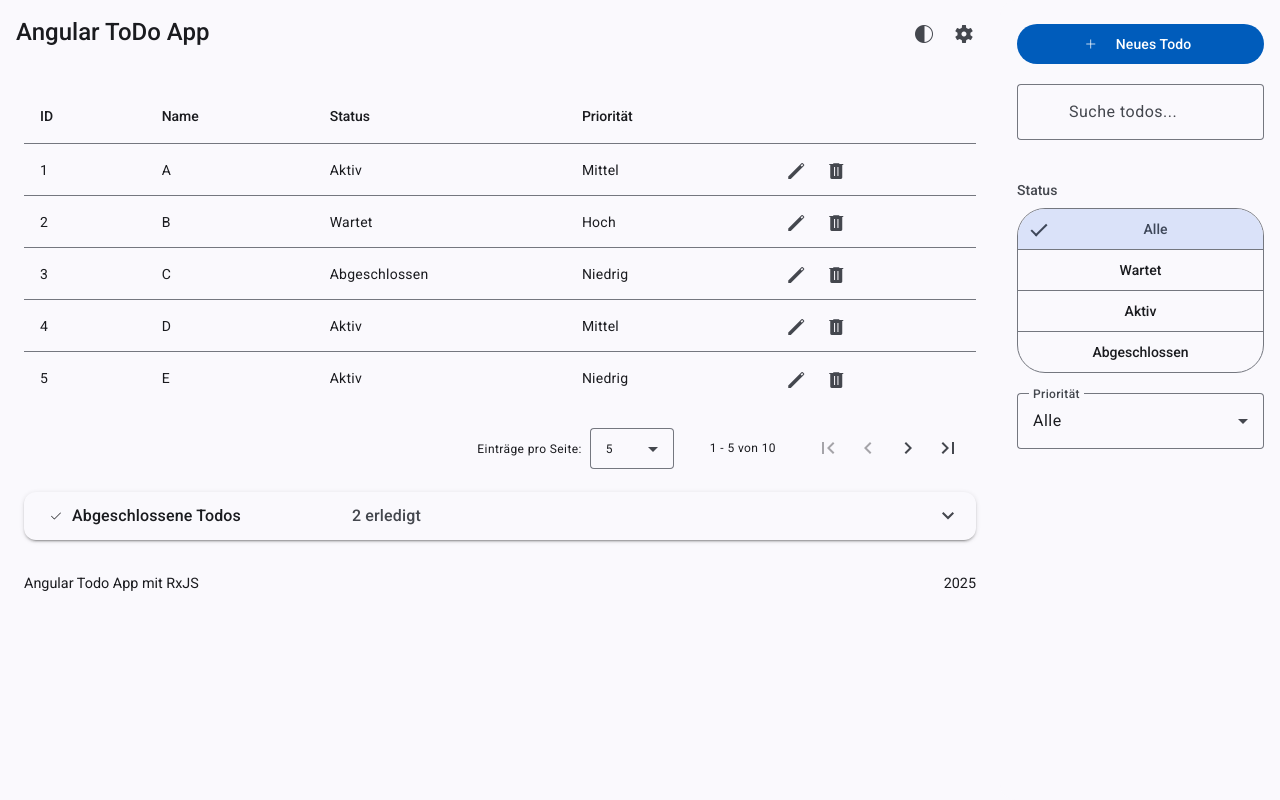
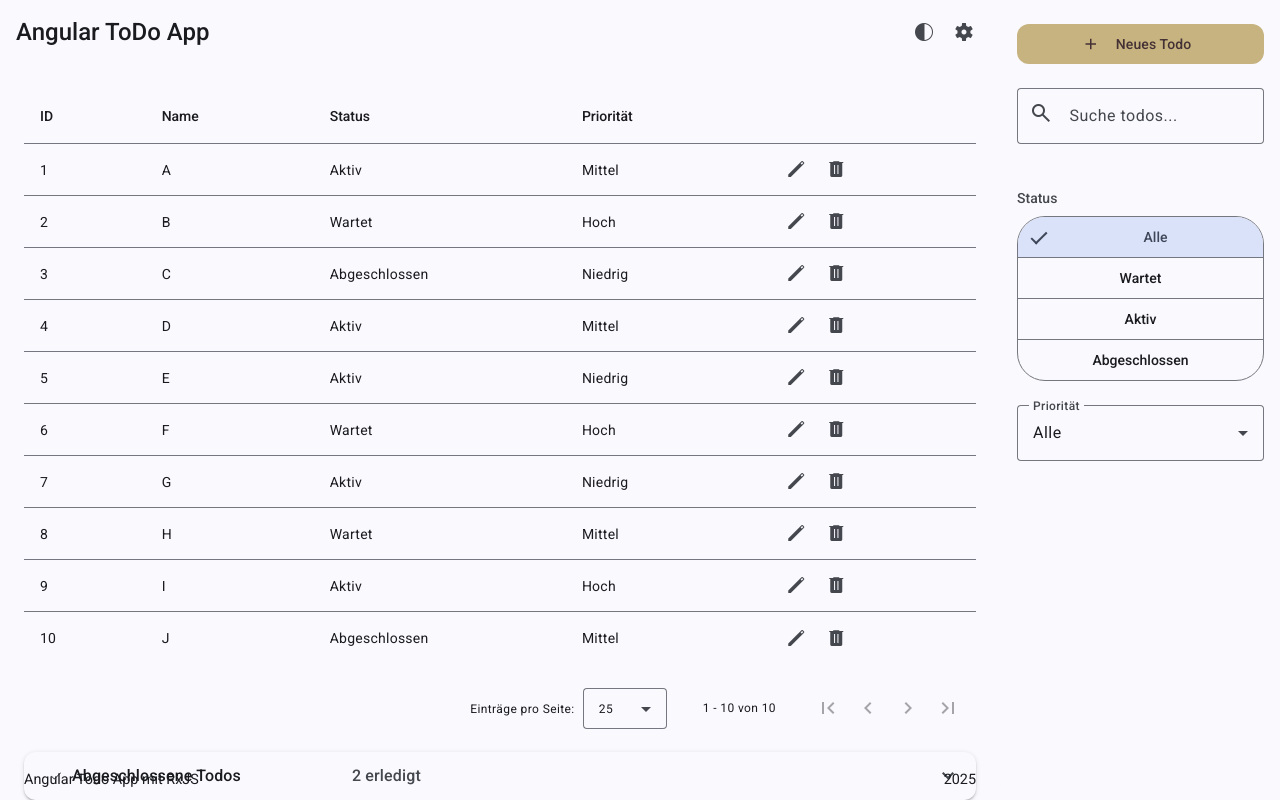
Before and after one commit to oibafbruh/rxjs-todo, an Angular app: page / in a window 1280 px wide. Built offline with nearby package versions, Linux system fonts and the light colour scheme.

Commit message:
Farben geändert und Icons zentriert

```diff
--- a/src/app/components/form/form.component.css
+++ b/src/app/components/form/form.component.css
@@ -2,6 +2,15 @@
 form {
   display: flex;
   flex-direction: column;
+}
+
+button {
+  display: flex;
+  align-items: center;
+  justify-content: center;
+  gap: 8px;
+  background-color: #C7B37F;
+  color: #443135;
 }
 
 .form-name {
--- a/src/app/components/header/header.component.css
+++ b/src/app/components/header/header.component.css
@@ -5,6 +5,15 @@
 .header-title {
   font-size: 1.5rem;
   font-weight: 500;
+}
+
+.mat-icon {
+  display: inline;
+  align-items: center;
+}
+
+.mat-mdc-icon-button {
+  padding: calc(5.5px);
 }
 
 mat-toolbar mat-icon {
--- a/src/app/components/settings/settings.component.css
+++ b/src/app/components/settings/settings.component.css
@@ -1,6 +1,24 @@
 
 .warn-button {
     background-color: rgb(217, 0, 0);
+}
+
+.settings-button {
+  display: flex;
+  align-items: center;
+  justify-content: center;
+  gap: 8px;
+  background-color: #C7B37F;
+  color: #443135;
+}
+
+.close {
+    color: #443135;
+}
+
+.close:hover {
+    color: #C7B37F;
+    background-color: grey;
 }
 
 mat-icon {
@@ -9,7 +27,7 @@ mat-icon {
     font-size: 24px;
 
     font-variation-settings:
-        "wght" 200,
+        "wght" 400,
         "GRAD" 0,
         "FILL" 0,
         "opsz" 24;
--- a/src/app/components/settings/settings.component.html
+++ b/src/app/components/settings/settings.component.html
@@ -4,7 +4,7 @@
   <hr>
 
   <p>Lösche alle Änderungen</p>
-  <button mat-flat-button matTooltip="Todos zurücksetzen" color="warn" (click)="onResetStorage()">
+  <button class="settings-button" mat-flat-button matTooltip="Todos zurücksetzen" color="warn" (click)="onResetStorage()">
     <mat-icon class="reset">history</mat-icon>
     Todos zurücksetzen
   </button>
@@ -27,6 +27,6 @@
   </div> -->
 </div>
 
-<div mat-dialog-actions align="end">
-  <button mat-button (click)="onClose()">Schließen</button>
+<div  mat-dialog-actions align="end">
+  <button class="close" mat-button (click)="onClose()">Schließen</button>
 </div>
--- a/src/app/components/sidenav/sidenav.component.css
+++ b/src/app/components/sidenav/sidenav.component.css
@@ -1,40 +1,88 @@
+/* Main container */
 .filter-panel {
   display: flex;
   flex-direction: column;
-  gap: 20px;
+  gap: 24px;
   padding: 24px 16px;
 }
 
-.sidenav-section {
+/* Sections */
+.filter-section {
   display: flex;
   flex-direction: column;
 }
 
+.filter-section mat-label {
+  margin-bottom: 8px;
+  font-weight: 500;
+}
+
+.mat-mdc-icon-button {
+  padding: calc(5px);
+}
+
+.mat-icon {
+  display: inline;
+  align-items: center;
+}
+
+/* Full width inputs/buttons */
 .search-field,
 .priority-field,
 .new-todo button {
   width: 100%;
+  display: inline;
 }
 
-.sidenav-section mat-label {
-  margin-bottom: 8px;
-  font-weight: 500;
-}
+/* Add Todo Button */
 .new-todo button {
   display: flex;
   align-items: center;
   justify-content: center;
   gap: 8px;
+  background-color: #c7b37f;
+  color: #443135;
+  border-radius: 12px;
 }
 
+/* --- ✅ FIXED TOGGLE GROUP STYLING --- */
+:host ::ng-deep .mat-mdc-button-toggle-group {
+  border: 1px solid #c7b37f !important;
+  border-radius: 16px !important;
+  overflow: hidden;
+}
+
+/* Remove separators between toggles */
+:host ::ng-deep .mat-mdc-button-toggle + .mat-mdc-button-toggle {
+  border-left: none !important;
+}
+
+/* Default state */
+:host ::ng-deep .mat-mdc-button-toggle {
+  background: #fafafa;
+  color: #443135;
+  font-weight: 500;
+}
+
+/* Selected state */
+:host ::ng-deep .mat-mdc-button-toggle.mat-mdc-button-toggle-checked {
+  background-color: #c7b37f !important;
+}
+
+/* Selected label color */
+:host ::ng-deep .mat-mdc-button-toggle.mat-mdc-button-toggle-checked .mat-mdc-button-toggle-label-text {
+  color: black !important;
+}
+
+/* Remove hover ripple discolor */
 mat-icon {
 
     font-family: "Material Symbols Outlined";
     font-size: 24px;
 
     font-variation-settings:
-        "wght" 200,
+        "wght" 400,
         "GRAD" 0,
-        "FILL" 1,
+        "FILL" 0,
         "opsz" 24;
 }
--- a/src/app/components/sidenav/sidenav.component.html
+++ b/src/app/components/sidenav/sidenav.component.html
@@ -1,20 +1,20 @@
 <div class="filter-panel" [formGroup]="filterForm">
 
   <div class="new-todo">
-    <button mat-flat-button color="primary" (click)="openAddTodoDialog()" aria-label="Neues Todo" matTooltip="Neues Todo anlegen">
-        <mat-icon class="neuesTodo">add</mat-icon>
+    <button mat-flat-button (click)="openAddTodoDialog()" aria-label="Neues Todo" matTooltip="Neues Todo anlegen">
+        <mat-icon>add</mat-icon>
         <span>Neues Todo</span>
     </button>
   </div>
 
-  <div class="sidenav-section">
+  <div class="filter-section">
     <mat-form-field class="search-field" appearance="outline">
-      <mat-icon matPrefix></mat-icon>
+      <mat-icon matPrefix>search</mat-icon>
       <input matInput placeholder="Suche todos..." formControlName="search">
     </mat-form-field>
   </div>
 
-  <div class="sidenav-section">
+  <div class="filter-section">
     <mat-label>Status</mat-label>
     <mat-button-toggle-group formControlName="status" vertical aria-label="Todo filters">
       <mat-button-toggle value="Alle">Alle</mat-button-toggle>
@@ -24,10 +24,10 @@
     </mat-button-toggle-group>
   </div>
 
-  <div class="sidenav-section">
+  <div class="filter-section">
     <mat-form-field appearance="outline" class="priority-field">
       <mat-label>Priorität</mat-label>
-      <mat-select formControlName="priority">
+      <mat-select formControlName="priority" placeholder="Priorität">
         @for (option of priorityOptions; track option) {
           <mat-option [value]="option">
             {{ option }}
--- a/src/app/components/table/table.component.css
+++ b/src/app/components/table/table.component.css
@@ -15,6 +15,10 @@ mat-icon {
   justify-content: center;
 }
 
+.mat-mdc-icon-button {
+  padding: calc(5.5px);
+}
+
 mat-paginator {
   margin-top: 16px;
 }
--- a/src/app/components/table/table.component.html
+++ b/src/app/components/table/table.component.html
@@ -37,7 +37,7 @@
 </table>
 
 <mat-paginator [pageSizeOptions]="[5, 10, 25]"
-               [pageSize]="5"
+               [pageSize]="25"
                showFirstLastButtons
                aria-label="Select page of todos">
 </mat-paginator>
```
